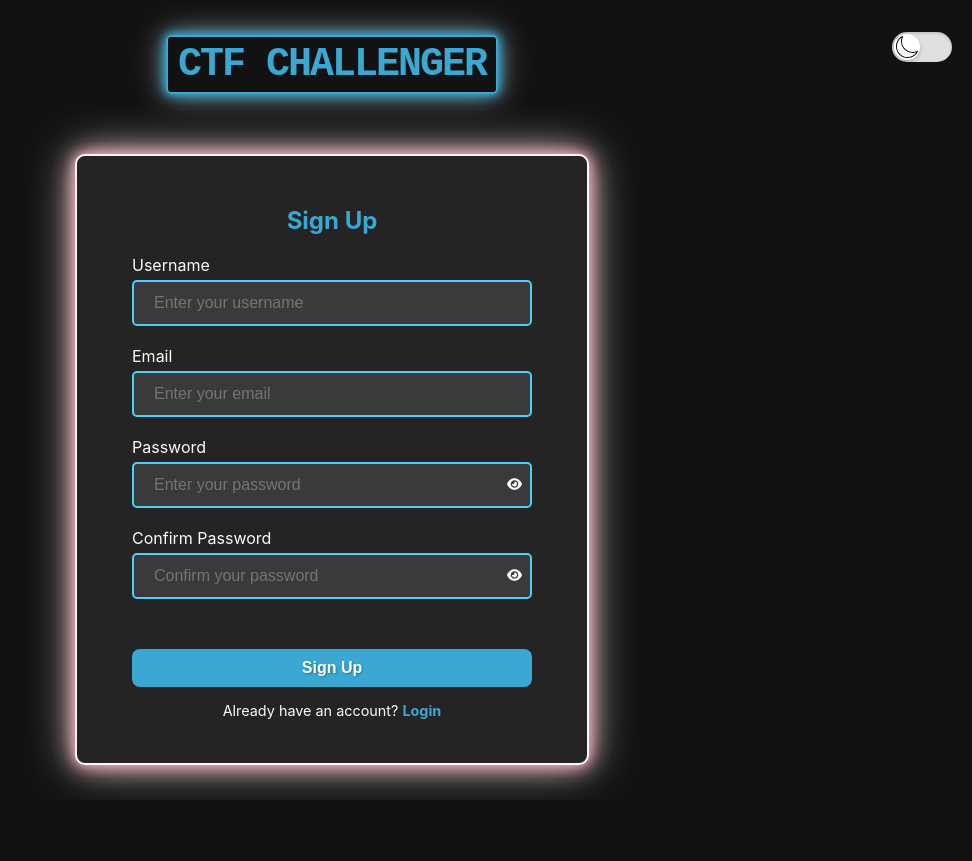
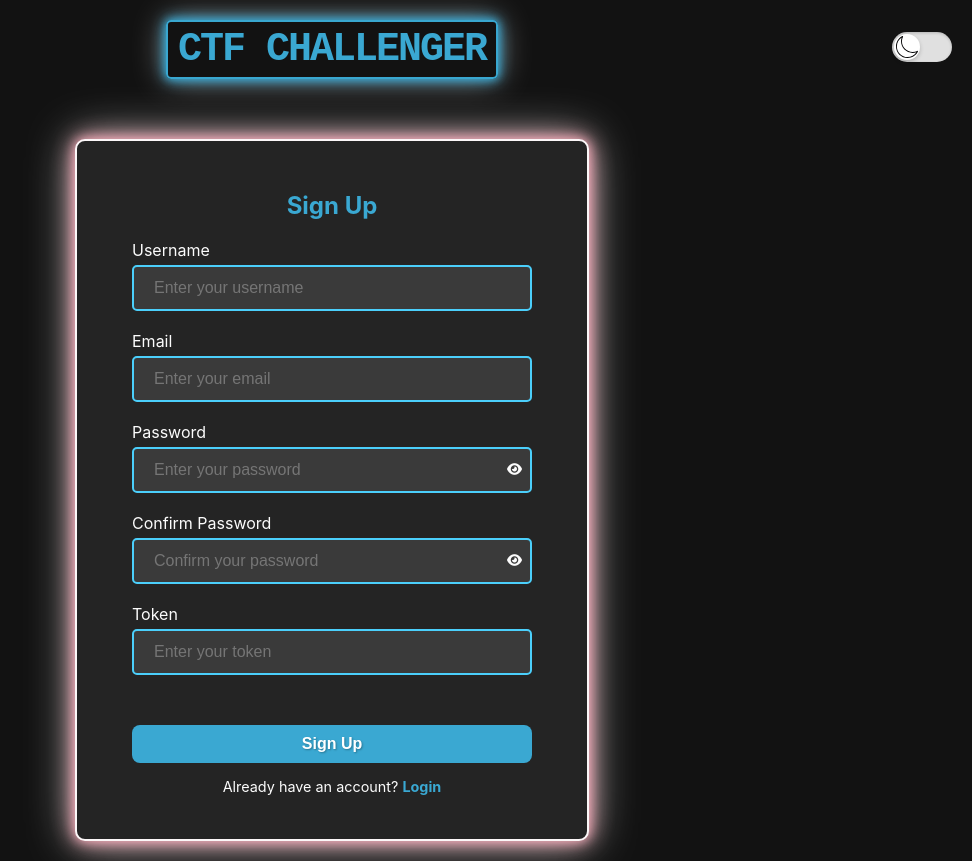
Before and after one commit to cyberd3ath/ctf-challenger-dev, a PHP site: page /views/signup.php in a window 1280 px wide. Shown: the whole page, without its empty margins (308-1280 px from the left). Before the commit the page ends 797 px from the top, so only its background shows below. Run offline with PHP 8.4, Linux system fonts and the light colour scheme.

Commit message:
ADD: SignUp Token for Lecture

```diff
--- a/webserver/html/assets/js/signup.js
+++ b/webserver/html/assets/js/signup.js
@@ -11,7 +11,8 @@ class SignupForm {
             'Username': 'username',
             'Email': 'email',
             'Password': 'password',
-            'Confirm Password': 'confirm-password'
+            'Confirm Password': 'confirm-password',
+            'Token': 'token'
         };
 
         this.loadConfig().then(() => {
@@ -46,6 +47,7 @@ class SignupForm {
         const emailField = this.form.querySelector('#email');
         const passwordField = this.form.querySelector('#password');
         const confirmPasswordField = this.form.querySelector('#confirm-password');
+        const tokenField = this.form.querySelector('#token');
 
         if (usernameField) {
             usernameField.addEventListener('blur', () => this.validateUsername(usernameField.value));
@@ -65,6 +67,10 @@ class SignupForm {
                     this.validatePasswordMatch(passwordField.value, confirmPasswordField.value);
                 }
             });
+        }
+
+        if (tokenField) {
+            tokenField.addEventListener('blur', () => this.validateToken(tokenField.value));
         }
     }
 
@@ -143,6 +149,16 @@ class SignupForm {
         return true;
     }
 
+    validateToken(token) {
+        if (!token) {
+            this.showError('token', 'Token is required');
+            return false;
+        }
+
+        this.clearError('token');
+        return true;
+    }
+
     clearError(fieldId) {
         const field = document.getElementById(fieldId);
         if (!field) return;
@@ -167,13 +183,15 @@ class SignupForm {
             const email = this.form.querySelector('#email')?.value;
             const password = this.form.querySelector('#password')?.value;
             const confirmPassword = this.form.querySelector('#confirm-password')?.value;
+            const token = this.form.querySelector('#token')?.value;
 
             const isUsernameValid = this.validateUsername(username);
             const isEmailValid = this.validateEmail(email);
             const isPasswordValid = this.validatePassword(password);
             const isPasswordMatchValid = this.validatePasswordMatch(password, confirmPassword);
+            const isTokenValid = this.validateToken(token);
 
-            if (!isUsernameValid || !isEmailValid || !isPasswordValid || !isPasswordMatchValid) {
+            if (!isUsernameValid || !isEmailValid || !isPasswordValid || !isPasswordMatchValid || !isTokenValid) {
                 return;
             }
 
--- a/webserver/html/views/signup.php
+++ b/webserver/html/views/signup.php
@@ -70,6 +70,14 @@ $csrf_token = $securityHelper->generateCsrfToken();
             </div>
             <small class="error-message" id="confirm-password-error"></small>
         </div>
+        <div class="input-group has-icon">
+            <label for="token">Token</label>
+            <div class="input-wrapper">
+                <input type="text" id="token" name="token" placeholder="Enter your token" required>
+                <i class="fa-solid fa-circle-exclamation input-error-icon" id="token-icon"></i>
+            </div>
+            <small class="error-message" id="token-error"></small>
+        </div>
         <button type="submit" class="button button-primary">Sign Up</button>
         <div class="form-feedback" id="form-feedback"></div>
         <p class="create-account">
```
Also changed, not shown: webserver/html/backend/signup.php (+26 -1 lines), README.md, 1 other file.
